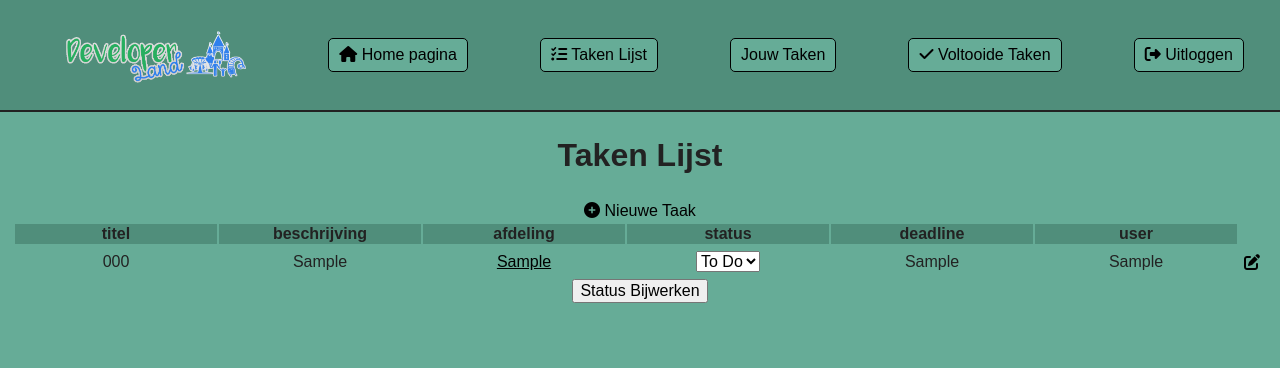
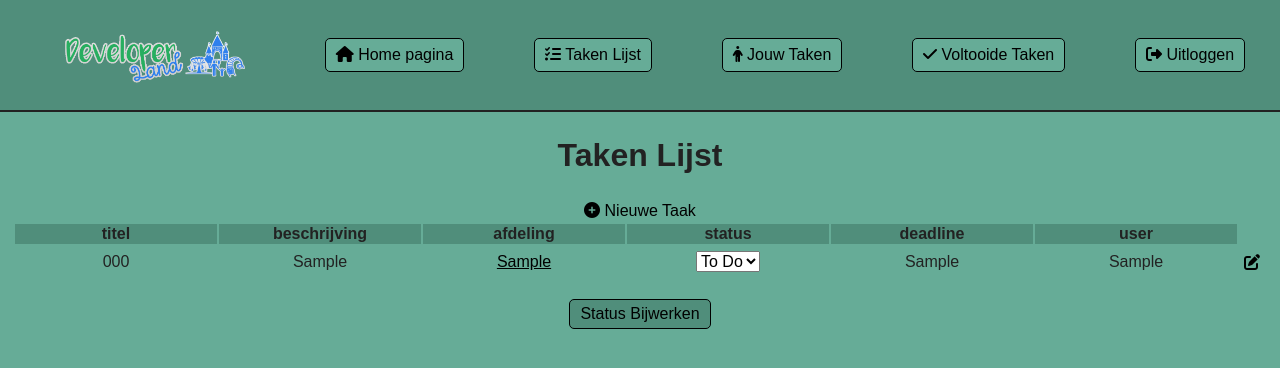
Before and after one commit to CatGirlBaphomet/PRA_B3, a PHP site: page /pra_b3/tasks/index.php in a window 1280 px wide. Shown: the top 368 px of the page. Run offline with PHP 8.4, Linux system fonts and the light colour scheme; the visitor is signed in with stand-in values (Sample User, id 1); tables that the repository leaves empty or names only in its code hold one stand-in row (values such as "Sample post"); data that the repository does not hold is empty; some libraries are stand-ins or nearby versions.

Commit message:
opmaak
Wat wijzigingen in de opmaak gemaakt

```diff
--- a/css/main.css
+++ b/css/main.css
@@ -394,3 +394,14 @@ td a{
 .container1 img{
   width: 200px;
 }
+
+.editStatus{
+  margin: 20px;
+}
+
+#button {
+  background-color: #508E7B;
+  border: solid 1px #000;
+  border-radius: 5px;
+  padding: 5px 10px;
+}
--- a/header.php
+++ b/header.php
@@ -5,7 +5,7 @@
         <img src="<?php echo $base_url; ?>/img/logo-big-v4.png" alt="Logo van DeveloperLand">
         <a href="<?php echo $base_url; ?>/index.php"><i class="fa-solid fa-house"></i> Home pagina</a>
         <a href="<?php echo $base_url; ?>/tasks/index.php"><i class="fa-solid fa-list-check"></i> Taken Lijst</a>
-        <a href="<?php echo $base_url; ?>/tasks/usertask.php">Jouw Taken</a>
+        <a href="<?php echo $base_url; ?>/tasks/usertask.php"><i class="fa-solid fa-person"></i> Jouw Taken</a>
         <a href="<?php echo $base_url; ?>/tasks/done.php"><i class="fa-solid fa-check"></i> Voltooide Taken</a>
         <?php if (isset($_SESSION['user_id'])): ?>
             <a href="<?php echo $base_url; ?>/logout.php"><i class="fa-solid fa-right-from-bracket"></i> Uitloggen</a>
```
